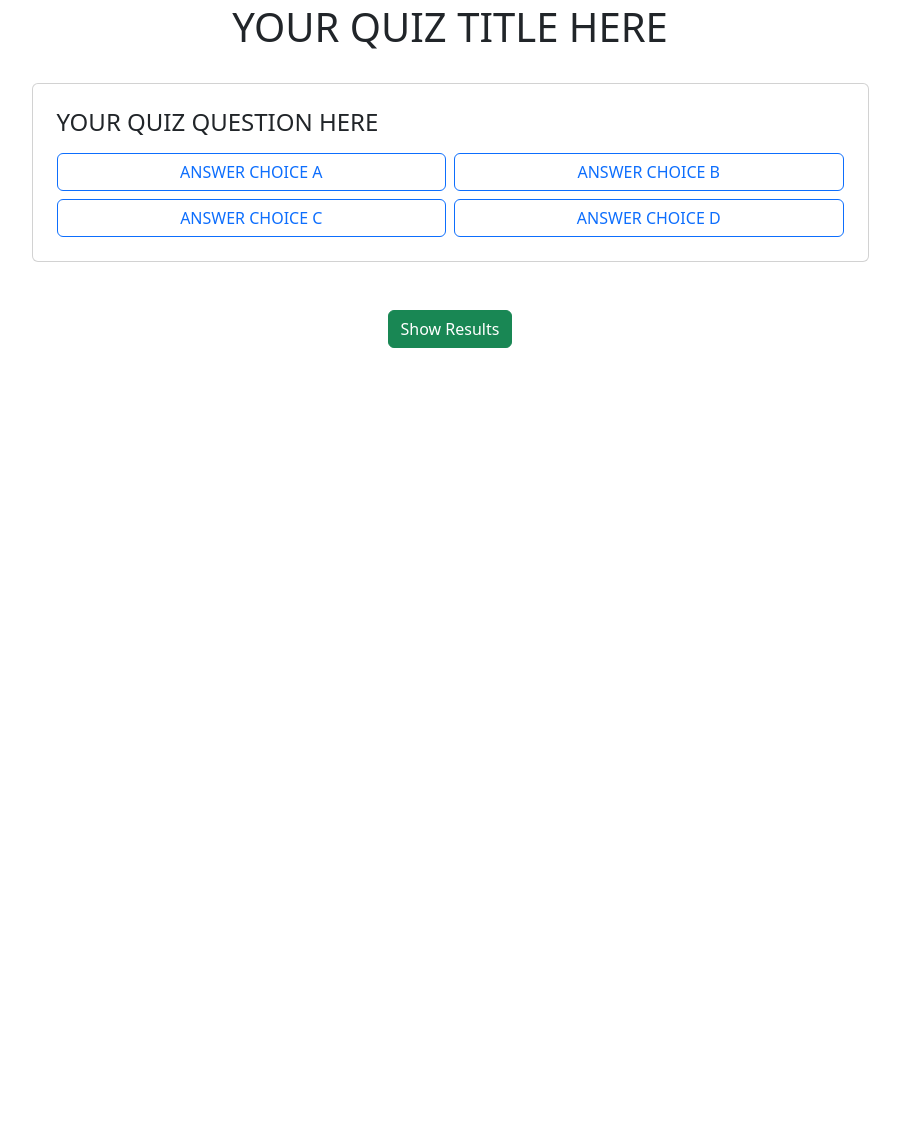
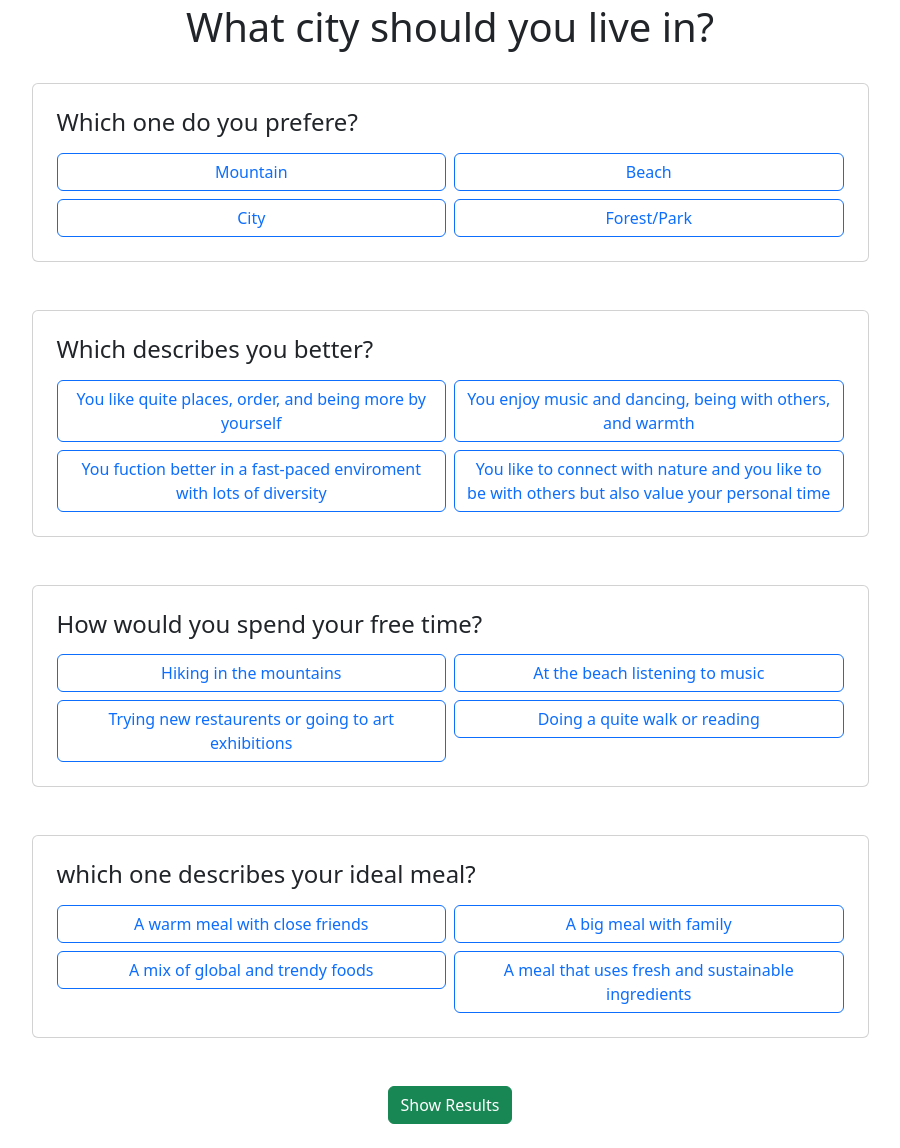
Before and after one commit to lauracustodio006/Assignment-8, a plain HTML site: page index.html in a window 1280 px wide. Shown: the part 21-1169 px from the top of the page, without its empty margins (190-1090 px from the left). Before the commit the page ends 800 px from the top, so only its background shows below. Drawn offline with nearby package versions, Linux system fonts and the light colour scheme.

Commit message:
quetions done

```diff
--- a/index.html
+++ b/index.html
@@ -9,24 +9,82 @@
     <link rel="stylesheet" href ="./css/style.css">
 </head>
 <body>
-    <h1 class="text-center mt-4">YOUR QUIZ TITLE HERE</h1>
+    <h1 class="text-center mt-4">What city should you live in?</h1>
 
     <!-- Start quiz element -->
     <div class="container d-flex justify-content-center" id="question-1">
       <div class="card my-4 p-4 question-block" style="width: 75%;">
-        <h4 class="mb-3">YOUR QUIZ QUESTION HERE</h4>
+        <h4 class="mb-3">Which one do you prefere?</h4>
         <div class="row g-2">
           <div class="col-6">
-            <button class="btn btn-outline-primary w-100 answer-btn" data-answer="A">ANSWER CHOICE A</button>
+            <button class="btn btn-outline-primary w-100 answer-btn" data-answer="Zurich, Switzerland">Mountain</button>
           </div>
           <div class="col-6">
-            <button class="btn btn-outline-primary w-100 answer-btn" data-answer="B">ANSWER CHOICE B</button>
+            <button class="btn btn-outline-primary w-100 answer-btn" data-answer="Rio de Janeiro, Brazil">Beach</button>
           </div>
           <div class="col-6">
-            <button class="btn btn-outline-primary w-100 answer-btn" data-answer="C">ANSWER CHOICE C</button>
+            <button class="btn btn-outline-primary w-100 answer-btn" data-answer="New York, U.S.A.">City</button>
           </div>
           <div class="col-6">
-            <button class="btn btn-outline-primary w-100 answer-btn" data-answer="D">ANSWER CHOICE D</button>
+            <button class="btn btn-outline-primary w-100 answer-btn" data-answer="Wellington, New Zeland">Forest/Park</button>
+          </div>
+        </div>
+      </div>
+    </div>
+    <div class="container d-flex justify-content-center" id="question-2">
+      <div class="card my-4 p-4 question-block" style="width: 75%;">
+        <h4 class="mb-3">Which describes you better?</h4>
+        <div class="row g-2">
+          <div class="col-6">
+            <button class="btn btn-outline-primary w-100 answer-btn" data-answer="Zurich, Switzerland">You like quite places, order, and being more by yourself</button>
+          </div>
+          <div class="col-6">
+            <button class="btn btn-outline-primary w-100 answer-btn" data-answer="Rio de Janeiro, Brazil">You enjoy music and dancing, being with others, and warmth</button>
+          </div>
+          <div class="col-6">
+            <button class="btn btn-outline-primary w-100 answer-btn" data-answer="New York, U.S.A.">You fuction better in a fast-paced enviroment with lots of diversity</button>
+          </div>
+          <div class="col-6">
+            <button class="btn btn-outline-primary w-100 answer-btn" data-answer="Wellington, New Zeland">You like to connect with nature and you like to be with others but also value your personal time</button>
+          </div>
+        </div>
+      </div>
+    </div>
+    </div>
+    <div class="container d-flex justify-content-center" id="question-3">
+      <div class="card my-4 p-4 question-block" style="width: 75%;">
+        <h4 class="mb-3">How would you spend your free time?</h4>
+        <div class="row g-2">
+          <div class="col-6">
+            <button class="btn btn-outline-primary w-100 answer-btn" data-answer="Zurich, Switzerland">Hiking in the mountains</button>
+          </div>
+          <div class="col-6">
+            <button class="btn btn-outline-primary w-100 answer-btn" data-answer="Rio de Janeiro, Brazil">At the beach listening to music</button>
+          </div>
+          <div class="col-6">
+            <button class="btn btn-outline-primary w-100 answer-btn" data-answer="New York, U.S.A.">Trying new restaurents or going to art exhibitions</button>
+          </div>
+          <div class="col-6">
+            <button class="btn btn-outline-primary w-100 answer-btn" data-answer="Wellington, New Zeland">Doing a quite walk or reading</button>
+          </div>
+        </div>
+      </div>
+    </div>
+    <div class="container d-flex justify-content-center" id="question-4">
+      <div class="card my-4 p-4 question-block" style="width: 75%;">
+        <h4 class="mb-3">which one describes your ideal meal?</h4>
+      <div class="row g-2">
+          <div class="col-6">
+            <button class="btn btn-outline-primary w-100 answer-btn" data-answer="Zurich, Switzerland">A warm meal with close friends</button>
+          </div>
+          <div class="col-6">
+            <button class="btn btn-outline-primary w-100 answer-btn" data-answer="Rio de Janeiro, Brazil">A big meal with family</button>
+          </div>
+          <div class="col-6">
+            <button class="btn btn-outline-primary w-100 answer-btn" data-answer="New York, U.S.A.">A mix of global and trendy foods</button>
+          </div>
+          <div class="col-6">
+            <button class="btn btn-outline-primary w-100 answer-btn" data-answer="Wellington, New Zeland">A meal that uses fresh and sustainable ingredients</button>
           </div>
         </div>
       </div>
```
Also changed, not shown: js/script.js (line endings or trailing spaces).
